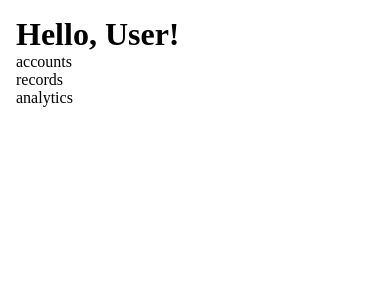
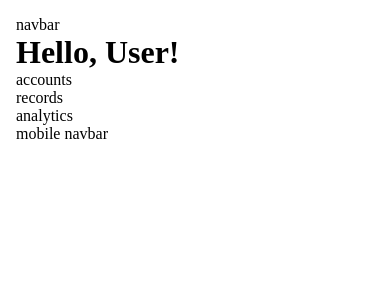
Before and after one commit to AltanfizGenity/BudgetEve-deprecated, a Svelte app: page / in a window 390 px wide. Shown: the top 300 px of the page. Built offline with nearby package versions, Linux system fonts and the light colour scheme.

Commit message:
feat(Nav): create navbar and mobile navbar file

```diff
--- a/src/App.svelte
+++ b/src/App.svelte
@@ -1,5 +1,9 @@
 <script>
+  import MobileNavbar from "./components/navbar/MobileNavbar.svelte";
+  import Navbar from "./components/navbar/Navbar.svelte";
   import Home from "./pages/Home.svelte";
 </script>
 
+<Navbar/>
 <Home/>
+<MobileNavbar/>
--- /dev/null
+++ b/src/components/navbar/MobileNavbar.svelte
@@ -0,0 +1,3 @@
+<nav id="mobile-navbar">
+    mobile navbar
+</nav>
--- /dev/null
+++ b/src/components/navbar/Navbar.svelte
@@ -0,0 +1,3 @@
+<nav id="navbar">
+    navbar
+</nav>
```
